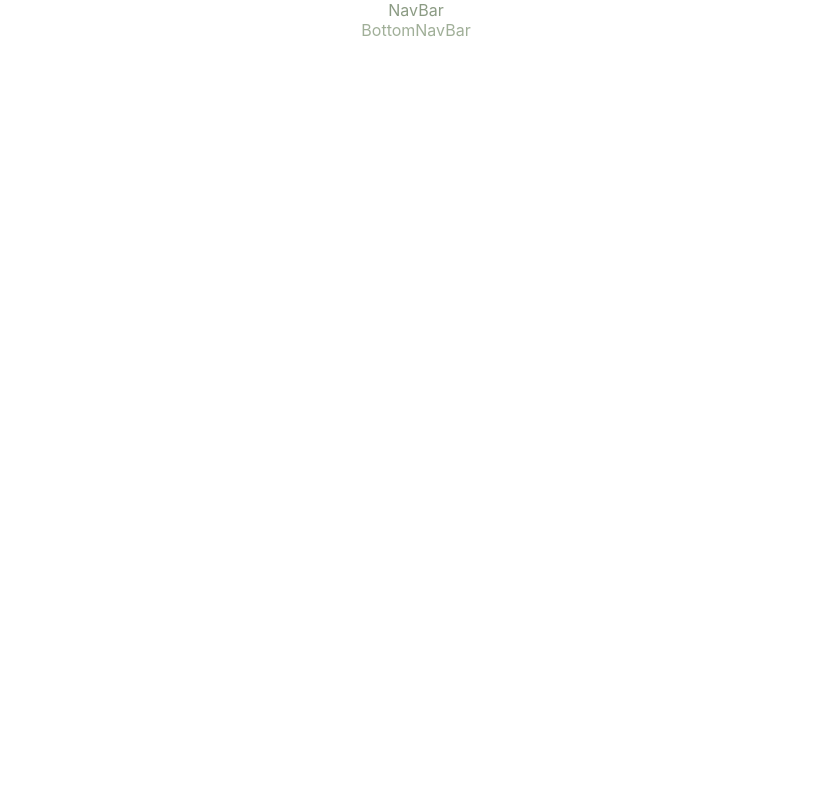
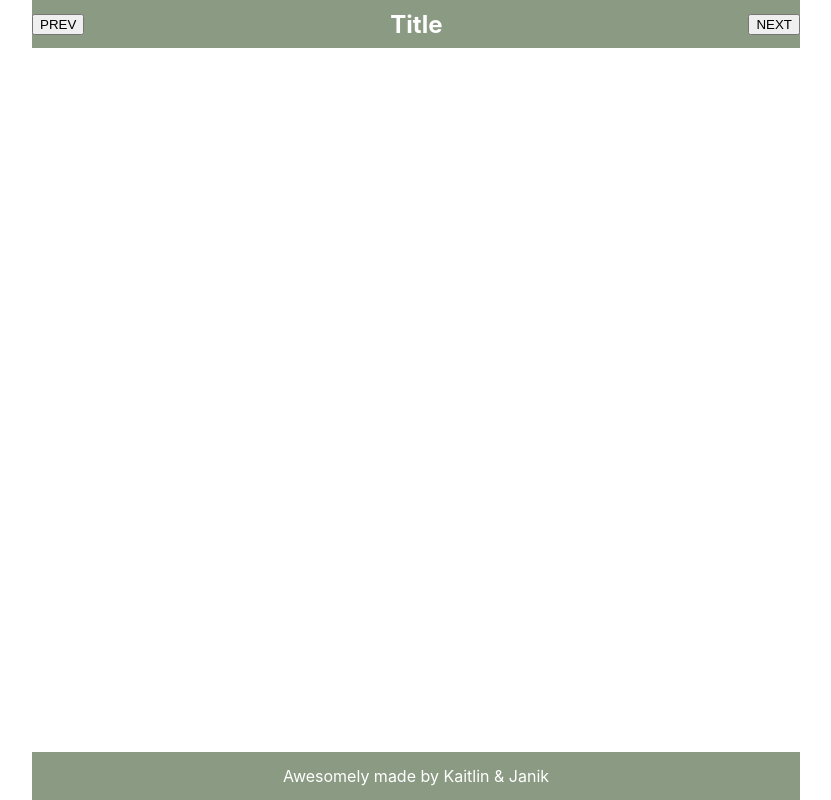
Before and after one commit to kaitlinthachuk/RollOrDie, a React (Create React App) app: page / in a window 1280 px wide. Shown: the whole page, without its empty margins (224-1055 px from the left). Built offline with nearby package versions, Linux system fonts and the light colour scheme.

Commit message:
Summary of Work: * Adding basic grid and its styling.
Known Issues:
* None

```diff
--- a/src/components/BottomNavbar.jsx
+++ b/src/components/BottomNavbar.jsx
@@ -4,7 +4,7 @@ import '../styles/BottomNavbar.scss';
 class BottomNavbar extends Component {
   render() {
     return (
-      <div className='bottom-navbar'>BottomNavBar</div>
+      <div className='bottom-navbar'>Awesomely made by Kaitlin & Janik</div>
     );
   }
 }
--- a/src/components/Navbar.jsx
+++ b/src/components/Navbar.jsx
@@ -4,7 +4,11 @@ import '../styles/Navbar.scss';
 class Navbar extends Component {
   render() {
     return (
-      <div className='navbar'>NavBar</div>
+      <div className='navbar'>
+        <button>PREV</button>
+        <h2>Title</h2>
+        <button>NEXT</button>
+      </div>
     );
   }
 }
--- a/src/styles/App.scss
+++ b/src/styles/App.scss
@@ -2,4 +2,13 @@
 
 .App {
   text-align: center;
+  color: $primary-text;
+
+  // Setting up grid layout
+  display: grid;
+  grid-template-areas: $grid-template-areas;
+  grid-template-columns: $grid-template-columns;
+  grid-template-rows: $grid-template-rows;
+  min-height: 100vh;
+
 }
--- a/src/styles/BottomNavbar.scss
+++ b/src/styles/BottomNavbar.scss
@@ -1,5 +1,10 @@
 @import 'vars';
 
 .bottom-navbar {
-  color: $secondary-color;
+  grid-area: bottom-center;
+  height: $navbar-height;
+  background-color: $primary-color;
+  display: flex;
+  justify-content: space-around;
+  align-items: center;
 }
--- a/src/styles/Navbar.scss
+++ b/src/styles/Navbar.scss
@@ -1,5 +1,10 @@
 @import "vars";
 
 .navbar {
-  color: $primary-color;
+  grid-area: top-center;
+  height: $navbar-height;
+  background-color: $primary-color;
+  display: flex;
+  justify-content: space-between;
+  align-items: center;
 }
--- a/src/styles/index.scss
+++ b/src/styles/index.scss
@@ -6,9 +6,14 @@ body {
     sans-serif;
   -webkit-font-smoothing: antialiased;
   -moz-osx-font-smoothing: grayscale;
+  font-size: 16px;
 }
 
 code {
   font-family: source-code-pro, Menlo, Monaco, Consolas, "Courier New",
     monospace;
 }
+
+* {
+  box-sizing: border-box;
+}
--- a/src/styles/vars.scss
+++ b/src/styles/vars.scss
@@ -1,2 +1,14 @@
 $primary-color: rgba(110,130,100,0.8);
 $secondary-color: lighten($primary-color, 10);
+$primary-text: white;
+$secondary-text: black;
+
+// NAVBAR VARIABLES
+$navbar-height: 3rem;
+
+$grid-template-areas:
+'top-left top-center top-right'
+'main-left main-center main-right'
+'bottom-left bottom-center bottom-right';
+$grid-template-columns: 20% auto 20%;
+$grid-template-rows: $navbar-height auto $navbar-height;
```
